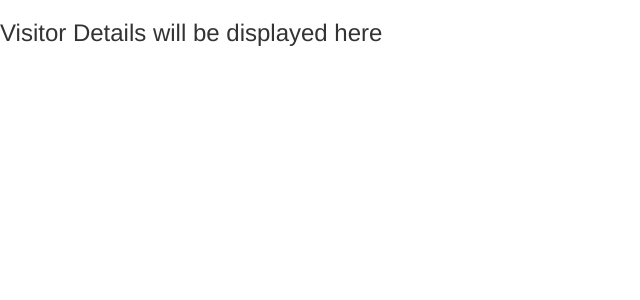
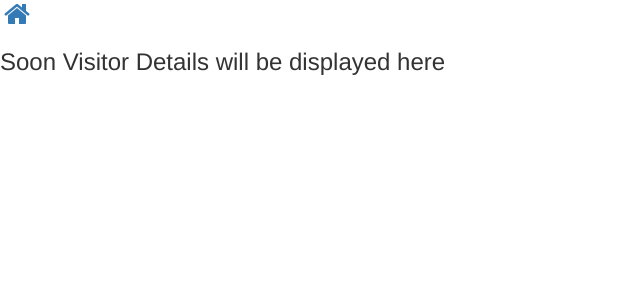
Before and after one commit to GaddamMeghana578/ReactVisitorManagement, a React (Create React App) app: page /VisitorDetails in a window 1280 px wide. Shown: the top 300 px of the page, without its empty margins (0-640 px from the left). Built offline with nearby package versions, Linux system fonts and the light colour scheme.

Commit message:
Changes to Visitor Details page

```diff
--- a/src/views/VisitorDetails.js
+++ b/src/views/VisitorDetails.js
@@ -4,7 +4,11 @@ export default class VisitorDetails extends Component {
   render() {
     return (
       <div>
-        <h3>Visitor Details will be displayed here</h3>
+        &nbsp;
+        <a href="/#/Coverpage">
+          <span className="fa fa-home fa-2x" />
+        </a>
+        <h3>Soon Visitor Details will be displayed here</h3>
       </div>
     );
   }
```
